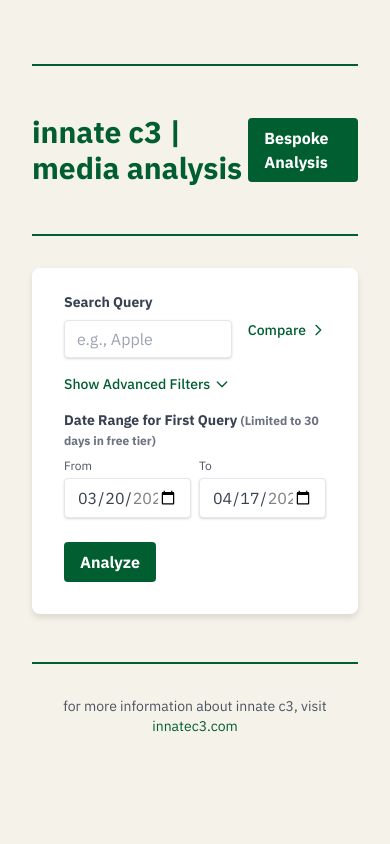
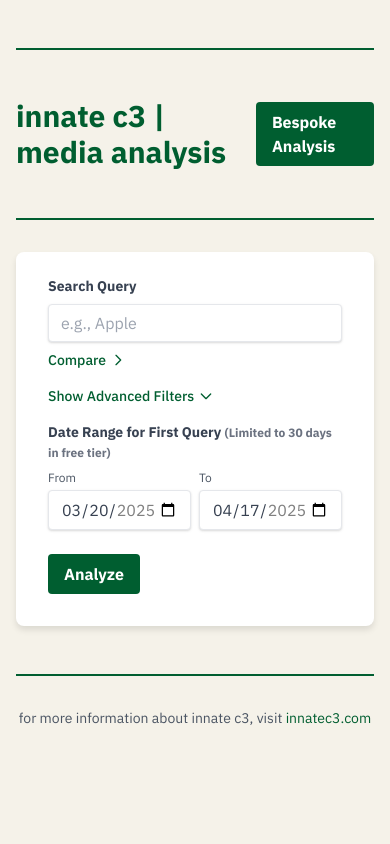
Before and after one commit to nathanstrauss13/innatec3, a Flask app: page / in a window 390 px wide. Run offline with Flask 3, Linux system fonts and the light colour scheme.

Commit message:
Initial commit with mobile optimization

```diff
--- a/static/js/result-charts.js
+++ b/static/js/result-charts.js
@@ -99,7 +99,8 @@
                 r: 20,
                 t: 10,
                 b: 50
-            }
+            },
+            autosize: true
         };
 
         Plotly.newPlot('sentimentScatter', traces, layout, {responsive: true});
--- a/templates/index.html
+++ b/templates/index.html
@@ -1,6 +1,8 @@
 <!DOCTYPE html>
-<html>
+<html lang="en">
 <head>
+    <meta charset="UTF-8">
+    <meta name="viewport" content="width=device-width, initial-scale=1.0">
     <title>innate c3 | media analysis</title>
     {% if ga_measurement_id %}
     <!-- Google Analytics Tag -->
@@ -57,7 +59,7 @@
         }
     </style>
 </head>
-<body class="min-h-screen p-8">
+<body class="min-h-screen p-4 md:p-8">
     <div class="max-w-4xl mx-auto">
         <div class="divider"></div>
         <div class="flex justify-between items-center">
@@ -71,7 +73,7 @@
         {% if analytics_data %}
         <div class="card px-8 pt-6 pb-8 mb-8">
             <h2 class="text-xl font-bold mb-4">Website Analytics</h2>
-            <div class="grid grid-cols-3 gap-4 mb-6">
+            <div class="grid grid-cols-1 sm:grid-cols-3 gap-4 mb-6">
                 <div class="bg-blue-50 p-4 rounded">
                     <h3 class="text-sm font-semibold text-blue-800">Total Users</h3>
                     <p class="text-2xl font-bold text-blue-600">{{ analytics_data.total_users }}</p>
@@ -90,7 +92,7 @@
 
         <form method="POST" class="card px-8 pt-6 pb-8 mb-4">
             <div class="mb-4">
-                <div class="flex items-start">
+                <div class="flex flex-col md:flex-row md:items-start gap-4">
                     <!-- Primary Search Query -->
                     <div class="flex-grow">
                         <label class="block text-gray-700 text-sm font-bold mb-2" for="query1">
@@ -100,24 +102,24 @@
                                id="query1" name="query1" type="text" placeholder="e.g., Apple">
                     </div>
 
-                    <!-- Compare Toggle Button -->
-                    <div class="ml-4 mt-7">
-                        <button type="button" id="compare-toggle" class="text-sm font-medium flex items-center" style="color: var(--primary-color);">
-                            <span id="compare-text">Compare</span>
-                            <svg id="compare-icon" xmlns="http://www.w3.org/2000/svg" class="h-4 w-4 ml-1" fill="none" viewBox="0 0 24 24" stroke="currentColor">
-                                <path stroke-linecap="round" stroke-linejoin="round" stroke-width="2" d="M9 5l7 7-7 7" />
-                            </svg>
-                        </button>
-                    </div>
-
                     <!-- Comparative Search (Hidden by Default) -->
-                    <div id="comparative-search" class="hidden ml-4 flex-grow">
+                    <div id="comparative-search" class="hidden flex-grow">
                         <label class="block text-gray-700 text-sm font-bold mb-2" for="query2">
                             Comparative Search
                         </label>
                         <input class="shadow appearance-none border rounded w-full py-2 px-3 text-gray-700 leading-tight focus:outline-none focus:shadow-outline"
                                id="query2" name="query2" type="text" placeholder="e.g., Google">
                     </div>
+                </div>
+
+                <!-- Compare Toggle Button -->
+                <div class="mt-2 mb-4">
+                    <button type="button" id="compare-toggle" class="text-sm font-medium flex items-center" style="color: var(--primary-color);">
+                        <span id="compare-text">Compare</span>
+                        <svg id="compare-icon" xmlns="http://www.w3.org/2000/svg" class="h-4 w-4 ml-1" fill="none" viewBox="0 0 24 24" stroke="currentColor">
+                            <path stroke-linecap="round" stroke-linejoin="round" stroke-width="2" d="M9 5l7 7-7 7" />
+                        </svg>
+                    </button>
                 </div>
                 <!-- AI-enhanced search copy removed -->
             </div>
```
Also changed, not shown: templates/result.html (+9 -7 lines), archive/debug_app.py (renamed from debug_app.py), archive/debug_output.txt (renamed from debug_output.txt), archive/test_output.txt (renamed from test_output.txt), archive/test_simple.py (renamed from test_simple.py), 3 other files.
